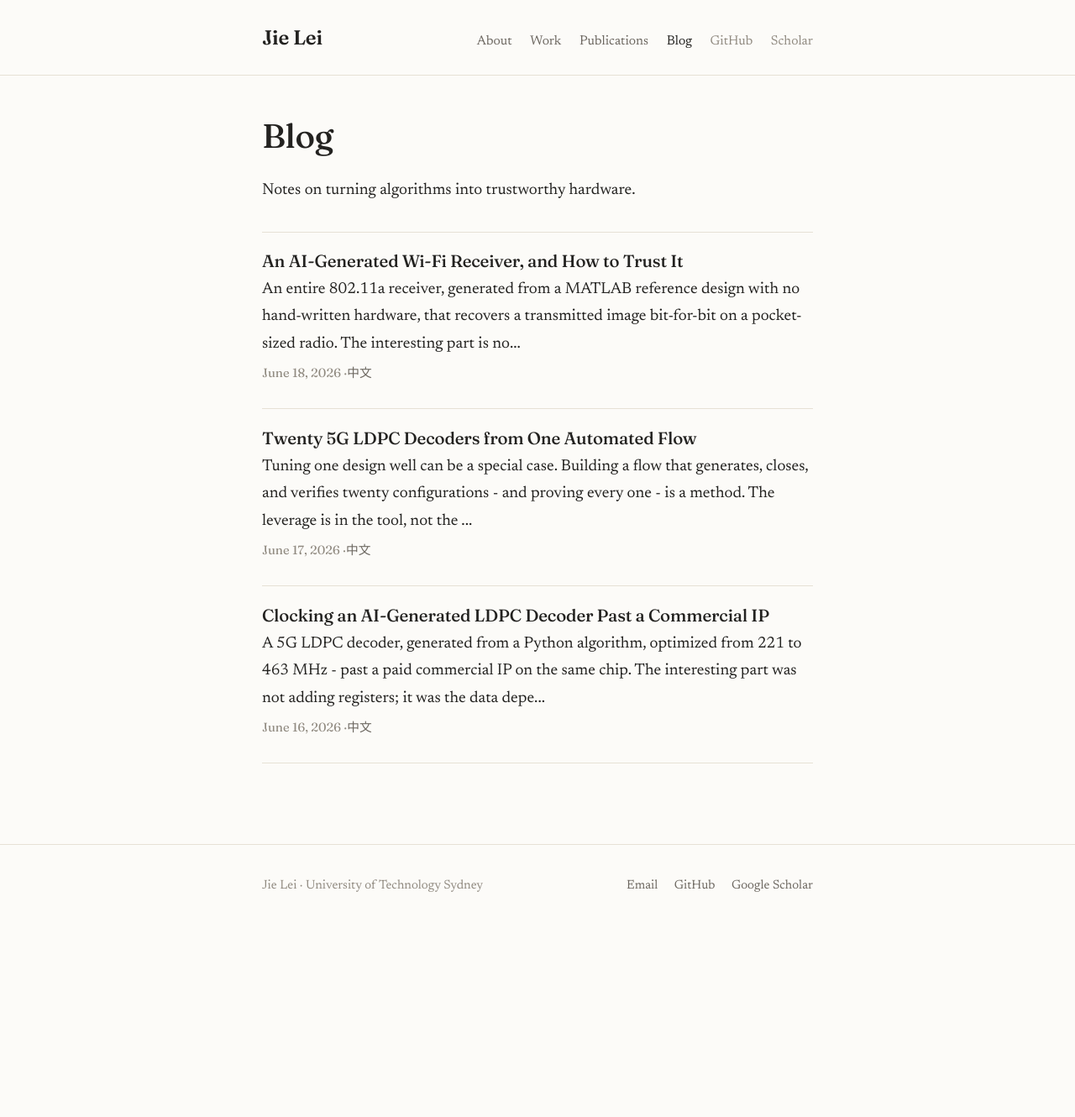
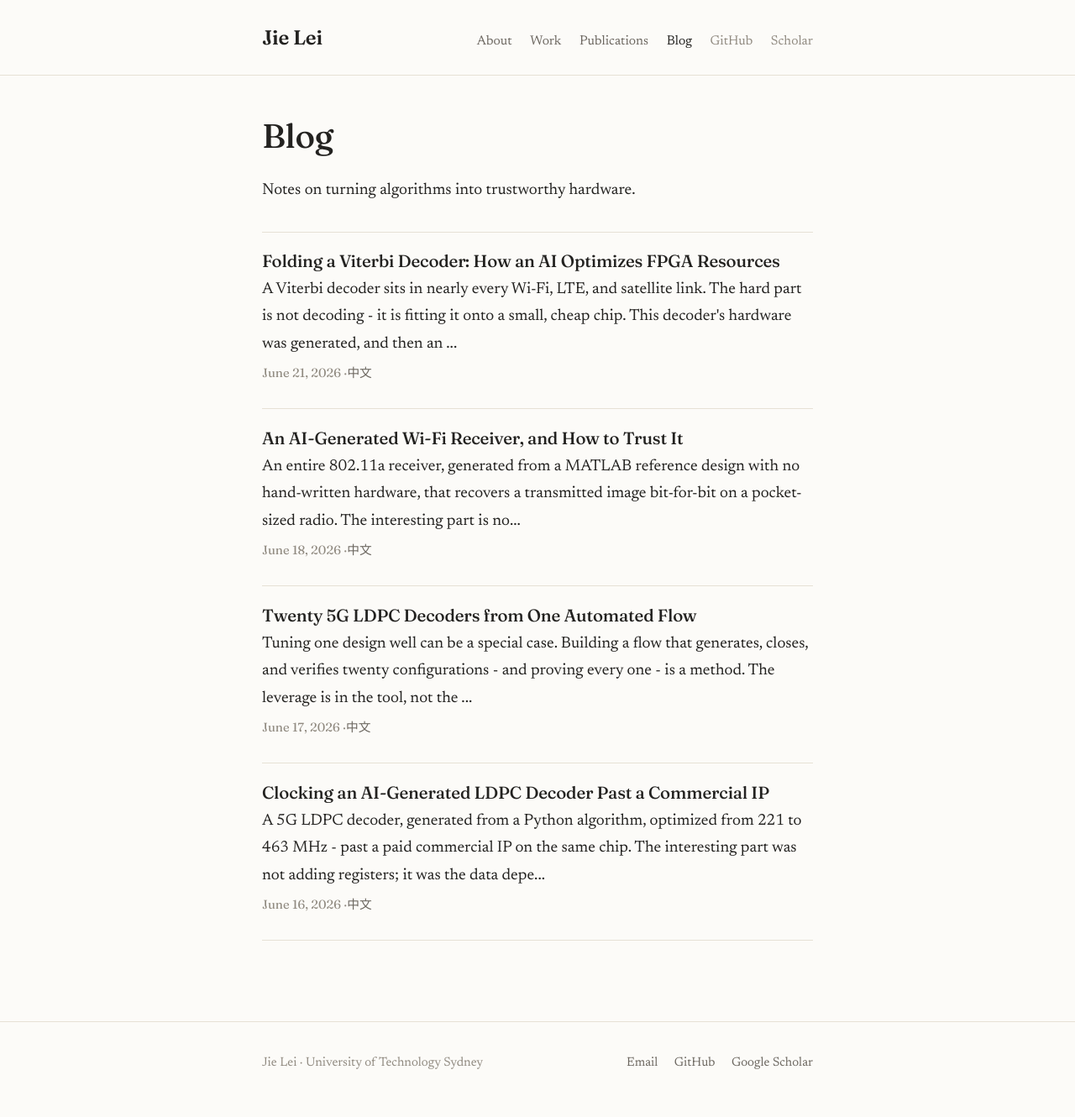
Before and after one commit to rockyco/rockyco.github.io, a Jekyll site: the page built from blog.md, in a window 1280 px wide. Shown: the whole page at 84% size. Built offline with Jekyll 4.4.1, drawn with Linux system fonts in a browser that asks for light colours; before the commit the page ends 1119 px from its top, so only the background shows below that; part of the change alters nothing that is shown.

Commit message:
blog: add bilingual Viterbi resource-folding write-up
Add EN+ZH paired post (slug viterbi-resource-folding) on folding a Viterbi
decoder for FPGA resource optimization, with 8 figures each. Enrich the
work.md convolutional-decoder card with the folding story and link it to
the new write-up.

Co-Authored-By: Claude Opus 4.8 (1M context) <noreply@anthropic.com>

```diff
--- /dev/null
+++ b/_posts/2026-06-21-viterbi-resource-folding.md
@@ -0,0 +1,193 @@
+---
+layout: post
+title: "Folding a Viterbi Decoder: How an AI Optimizes FPGA Resources"
+date: 2026-06-21
+lang: en
+translation_id: viterbi-resource-folding
+reading_time: 8
+excerpt: "A Viterbi decoder sits in nearly every Wi-Fi, LTE, and satellite link. The hard part is not decoding - it is fitting it onto a small, cheap chip. This decoder's hardware was generated, and then an AI optimized its resources the way an engineer would: read the reports, find the real bottleneck, swap the microarchitecture, take a measured dead-end, and verify every step bit-for-bit."
+---
+
+A Viterbi decoder is the error-correction block at the end of almost every Wi-Fi, LTE, and
+satellite link. The hard part was never decoding. It is fitting the decoder onto a cheap, small
+FPGA, or packing several of them onto one chip. Underneath, that is a resource problem: spend
+fewer lookup tables, fewer flip-flops, less on-chip memory.
+
+The hardware for this decoder was not written by hand. It was generated from a Python description
+of the algorithm by our generation framework. This post is about what came next: handing it to an
+AI to optimize for resources. The AI worked the way an FPGA engineer does - it read the
+place-and-route utilization and timing reports, decided where the savings were and which moves
+could reach them, measured each result, judged right from wrong, backed out of a dead-end, and
+verified every change bit-for-bit. The reusable result is not this one decoder. It is that loop.
+
+## What a Viterbi decoder actually does
+
+It helps to picture the algorithm before talking about what is expensive in it.
+
+Think of a layered road map. Each layer has a handful of junctions, and you want the
+lowest-total-cost route from start to finish. At every junction you keep only the single cheapest
+way to reach it and discard the rest. When you arrive at the end, you walk backwards along the
+routes you kept, and the best overall path falls out. That is exactly what a Viterbi decoder does.
+
+Back in radio terms: a convolutional code adds redundancy to each transmitted bit, and the
+receiver gets a stream of noisy soft samples. The decoder works backwards from that noise to the
+most likely sequence of bits that was actually sent - maximum-likelihood decoding.
+
+<figure>
+  <a class="zoom" href="{{ '/assets/blog/viterbi-resource-folding/en/mechanism.png' | relative_url }}">
+    <img src="{{ '/assets/blog/viterbi-resource-folding/en/mechanism.png' | relative_url }}" alt="A Viterbi decoder as a trellis: add-compare-select at each state, then traceback.">
+  </a>
+  <figcaption>The road map is called a trellis. Each clock, every state does an add-compare-select; a window of decisions is then traced back into bits.</figcaption>
+</figure>
+
+That map is called a trellis. With constraint length seven, it has sixty-four states - sixty-four
+junctions. Every clock, each state runs one **add-compare-select**: add the branch cost, compare
+the two incoming paths, keep the better one, and record which it chose. After enough decisions
+accumulate, walking backwards from the current best state recovers the bits one by one. That last
+step is the traceback.
+
+## Why shrinking it is hard
+
+The most direct build gives all sixty-four states their own add-compare-select engine, sixty-four
+side by side, finishing a step every clock. Fast and simple, but large and wasteful - and idle
+most of the time, because the throughput an application needs is far below what the FPGA can run.
+
+The harder problem is in the add-compare-select itself. The new path metric depends on the one
+just computed a clock earlier. That is a feedback loop, and a feedback loop cannot be sped up by
+pipelining: the next step needs this step's result, so dropping a register into the path only makes
+the loop turn slower. So "can folding save area" and "can folding keep the clock" are two separate
+questions. That separation is the whole difficulty.
+
+<figure>
+  <a class="zoom" href="{{ '/assets/blog/viterbi-resource-folding/en/challenge.png' | relative_url }}">
+    <img src="{{ '/assets/blog/viterbi-resource-folding/en/challenge.png' | relative_url }}" alt="Fully parallel decoder is large and idle; the add-compare-select recurrence cannot be pipelined.">
+  </a>
+  <figcaption>The parallel build is big and idle, and the add-compare-select feedback loop is the one path you cannot pipeline.</figcaption>
+</figure>
+
+So why fold at all? Because the application never needs full speed. The fastest 802.11a mode is
+54 Mbps, while a full-speed decoder running at 160 MHz emits one bit per clock - about 160 Mbps,
+nearly three times the requirement. That headroom is the opportunity: time-multiplex the compute.
+Let one engine run a few clocks and take all the states in turn, instead of laying down a wide
+field of fully parallel hardware. As long as throughput stays above 54 Mbps nothing is lost, and
+everything saved is area. The only remaining catch is not to drop the clock while folding.
+
+## The first lever: folding
+
+Folding reuses one add-compare-select engine across several clocks instead of building one per
+state. The AI folded, and the area came down immediately: the constraint-length-seven core fell
+from about 2,300 logic cells to roughly 740 - close to a two-thirds saving.
+
+<figure>
+  <a class="zoom" href="{{ '/assets/blog/viterbi-resource-folding/en/resource_shrink.png' | relative_url }}">
+    <img src="{{ '/assets/blog/viterbi-resource-folding/en/resource_shrink.png' | relative_url }}" alt="Logic area falling across fold factors while the clock holds.">
+  </a>
+  <figcaption>More folding, less logic - the area falls to a third while the clock stays in range.</figcaption>
+</figure>
+
+Then it measured the clock, and the clock had dropped. It did not stop there.
+
+## The diagnosis: folding is not the same as losing the clock
+
+The AI opened the critical path, and the cause had little to do with folding itself. The read
+microarchitecture was built wrong. After folding, each clock reads a different slice of the
+storage bank, and the most direct way to write that is to use a phase counter to index a
+multiplexer. The trouble is that the phase counter landed squarely on the read path feeding the
+feedback loop - the one path that is already hard to keep fast.
+
+<figure>
+  <a class="zoom" href="{{ '/assets/blog/viterbi-resource-folding/en/read_engine.png' | relative_url }}">
+    <img src="{{ '/assets/blog/viterbi-resource-folding/en/read_engine.png' | relative_url }}" alt="Before: phase-indexed read multiplexer on the critical path. After: fixed tap with a rotating bank.">
+  </a>
+  <figcaption>The slow version indexes a wide read multiplexer by the phase counter; the fix reads a fixed tap and rotates the bank instead.</figcaption>
+</figure>
+
+The problem was not folding. It was how that read was built. Change the structure, and the clock
+comes back.
+
+## The fix: rotate the buffer, read a fixed tap
+
+The AI changed the read to a rotation. Instead of a moving index choosing a slice, it reads one
+fixed, unchanging tap and rotates the bank by one position each phase so the next slice arrives in
+front of it. That pulls the phase counter off the wide read path entirely - it now only selects
+the branch cost. The AI measured again: at the same fold factor, the clock climbed from 147 back to
+about 160 MHz, the logic area was unchanged, and it even shed a few flip-flops.
+
+<figure>
+  <a class="zoom" href="{{ '/assets/blog/viterbi-resource-folding/en/waterfall.png' | relative_url }}">
+    <img src="{{ '/assets/blog/viterbi-resource-folding/en/waterfall.png' | relative_url }}" alt="Same fold factor: the right read microarchitecture recovers the clock; folding alone does not.">
+  </a>
+  <figcaption>Same path, same fold factor: the right microarchitecture lifts the clock back to full speed. Folding alone does not get there.</figcaption>
+</figure>
+
+There is a general rule underneath this. Folding any two-input butterfly forces a data reorder -
+you cannot avoid it. The only choice is where to pay for it, and here the cost was placed where it
+is free.
+
+## A few more levers
+
+Making folding efficient was not one trick but a string of microarchitecture choices the AI worked
+out by trying them:
+
+- Splitting the shared branch-cost multiplexer into one per lane drops the fan-out and, at the
+  deepest fold, recovers more than twenty percent of the clock at the heaviest code rate.
+- Moving the adder tree out of the way of the feedback loop returns the deep-rate case to full
+  speed.
+- Narrowing the arithmetic widths saves more area than folding alone at the lighter code rates, and
+  lifts the clock as a side effect.
+
+<figure>
+  <a class="zoom" href="{{ '/assets/blog/viterbi-resource-folding/en/levers.png' | relative_url }}">
+    <img src="{{ '/assets/blog/viterbi-resource-folding/en/levers.png' | relative_url }}" alt="Three microarchitecture levers and their measured gains.">
+  </a>
+  <figcaption>Three microarchitecture levers, each with the gain it actually measured.</figcaption>
+</figure>
+
+## A dead-end, kept on the record
+
+The AI also tried a third approach: a double-buffered ping-pong read. It built it, synthesized it,
+and ran it all the way through place-and-route - not a paper estimate. The result was a regression,
+about 12 MHz slower than the rotating read. So the AI backed it out.
+
+That negative result is not wasted. It is what makes the final numbers trustworthy: the chosen
+design won against a real alternative that was measured and rejected, not against a strawman.
+
+## A menu, and the receiver that uses it
+
+What the AI produced is not a single point but a menu. Fold less and the design is faster and
+larger; fold more and it is smaller and slower. The 54 Mbps that 802.11a needs is cleared by both
+the light folds; the deeper folds are smaller and slower, suited to slow channels where you would
+rather pack several decoders onto one chip. Every point on the menu is verified and deliverable.
+
+<figure>
+  <a class="zoom" href="{{ '/assets/blog/viterbi-resource-folding/en/tradespace.png' | relative_url }}">
+    <img src="{{ '/assets/blog/viterbi-resource-folding/en/tradespace.png' | relative_url }}" alt="Resource-versus-throughput menu with the 54 Mbps requirement line drawn in.">
+  </a>
+  <figcaption>The same decoder as a menu, with the application's 54 Mbps line drawn in. The chosen point is the one that meets it most cheaply.</figcaption>
+</figure>
+
+The deployed version is the two-fold rotating-read decoder. It went into a complete 802.11a
+receiver, was fed raw samples, and recovered the payload with zero bit errors across all eight
+modulation-and-coding schemes. A microarchitecture that wins on a benchmark only counts once it is
+inside the real receiver, decoding real samples, with every mode bit-exact.
+
+## What the loop was
+
+The final configuration is small and unglamorous: a two-fold decoder that holds the full-speed
+engine's clock while occupying only the folded engine's area, running on a low-cost Zynq-7010. The
+useful part is the loop that produced it.
+
+<figure>
+  <a class="zoom" href="{{ '/assets/blog/viterbi-resource-folding/en/loop.png' | relative_url }}">
+    <img src="{{ '/assets/blog/viterbi-resource-folding/en/loop.png' | relative_url }}" alt="The optimization loop: read the reports, find the bottleneck, swap the microarchitecture, verify bit-for-bit.">
+  </a>
+  <figcaption>Read the reports, locate the bottleneck, swap the microarchitecture, verify bit-for-bit, then repeat.</figcaption>
+</figure>
+
+Read the physical constraints, and tell apart a clock lost to folding from one lost to the
+microarchitecture. Judge correctly: folding is not the same as losing the clock, so put the
+unavoidable reorder where it costs nothing. Hit a dead-end and back out - the double buffer was
+measured and rejected, and that is what lets the numbers stand. Verify bit-for-bit: get each change
+right in the model first, then turn it into hardware, then check it again.
+
+The decoder is replaceable. The loop is the thing worth keeping.
--- /dev/null
+++ b/_posts/2026-06-21-viterbi-resource-folding.zh.md
@@ -0,0 +1,163 @@
+---
+layout: post
+title: "折叠 Viterbi 译码器：AI 怎么优化 FPGA 资源"
+date: 2026-06-21
+lang: zh
+translation_id: viterbi-resource-folding
+reading_time: 8
+excerpt: "Viterbi 译码器几乎在每条 Wi-Fi、LTE、卫星链路里都有。难的不是译码，是怎么把它塞进一颗便宜的小芯片。这个译码器的硬件是生成出来的，然后交给 AI 优化资源：读报告、定位真正的瓶颈、换微架构、量过一条死路再退回来，每一步都逐比特验证。"
+---
+
+Viterbi 译码器是几乎每条 Wi-Fi、LTE、卫星链路里都有的前向纠错。难的不是译码本身，而是怎么把它
+塞进一颗便宜的小 FPGA，或者在一颗芯片上多放几路。说到底，这是个省资源的问题：省查找表、省触发器、
+省片上内存。
+
+这个译码器的硬件不是手写的，是用我们的生成框架从 Python 算法代码生成出来的。这篇讲的是接下来的
+事：把它交给 AI 去优化资源。AI 做的事跟一个 FPGA 工程师一样，读布局布线后的资源利用率和时序分析
+报告，判断省在哪、有哪些方法能省到，量每一个结果，分对错，撞死路就退回来，每改一步都逐比特验证。
+真正能复用的不是这一个译码器，是这套循环。
+
+## Viterbi 译码器在做什么
+
+先把它讲清楚，不然后面省的是什么、难在哪都说不清。
+
+可以把它想成一张分层的路网图：每一层有几个路口，要找一条从头到尾、总开销最小的路。每个路口只保留
+"到这里最划算的那条进路"，其余的扔掉。走到终点，再顺着保留下来的路倒着走回去，最优路径就出来了。
+Viterbi 就是这么做的。
+
+放回通信里：卷积码在发送端给每个比特加了冗余，接收端收到的是一串带噪声的软采样。译码器要从这串
+噪声里，反推出最可能被发出去的那串比特，这叫最大似然译码。
+
+<figure>
+  <a class="zoom" href="{{ '/assets/blog/viterbi-resource-folding/zh/mechanism.png' | relative_url }}">
+    <img src="{{ '/assets/blog/viterbi-resource-folding/zh/mechanism.png' | relative_url }}" alt="把 Viterbi 译码器看成网格：每个状态做加-比-选，再回溯。">
+  </a>
+  <figcaption>那张路网图叫网格。每一拍每个状态做一次加-比-选，攒够一窗决策再回溯成比特。</figcaption>
+</figure>
+
+那张路网图叫网格（trellis）。约束长度 K=7，就是 64 个状态、64 个路口。每一拍，每个状态都做一次
+加-比-选：加上分支度量，比较两条汇入的路径，留下更优的那条，记下选了谁。攒够足够多的判决，从当前
+最优状态顺着这些记录往回走一遍，就把比特一个个译出来，这一步叫回溯。
+
+## 省资源难在哪
+
+最直接的做法，是给 64 个状态各配一套加-比-选引擎，64 套并排，一拍算完。又快又简单，但又大又费。
+而且大部分时间它在空转，因为应用要的吞吐，远低于 FPGA 能跑的吞吐。
+
+更难的一点在加-比-选本身。新的路径度量要用上一拍刚算出来的那个，这是一个反馈环。反馈环的问题是
+没法靠加流水线把慢路径切短：下一拍就要用这一拍的结果，插一级寄存器进去只会让环转得更慢。所以
+"折叠能省面积"和"折叠后还守不守得住时钟"是两个问题。难就难在这里。
+
+<figure>
+  <a class="zoom" href="{{ '/assets/blog/viterbi-resource-folding/zh/challenge.png' | relative_url }}">
+    <img src="{{ '/assets/blog/viterbi-resource-folding/zh/challenge.png' | relative_url }}" alt="全并行又大又空转，加-比-选反馈环也没法加流水线。">
+  </a>
+  <figcaption>全并行又大又空转，加-比-选这个反馈环是唯一一条没法加流水线的路。</figcaption>
+</figure>
+
+那为什么还要折？因为应用用不上满速。802.11a 最高 54 Mbps，而一个满速译码器在 160 MHz 下每拍出
+一个比特，差不多 160 Mbps，比标准要的快了近三倍。宽裕出来的时钟就是机会：把计算分时复用。让一套
+引擎跑几拍轮流算完所有状态，而不是铺一大片全并行的硬件。只要吞吐还在 54 Mbps 以上就不亏，省下的
+全是面积。剩下唯一的难点，是折的时候别把时钟降下去。
+
+## 第一个杠杆：折叠
+
+折叠就是把一套加-比-选引擎分几拍轮流复用，而不是给每个状态各造一套。AI 一折，面积就降下来：K=7
+的核从大约 2,300 个查找表降到 740 上下，省了接近三分之二。
+
+<figure>
+  <a class="zoom" href="{{ '/assets/blog/viterbi-resource-folding/zh/resource_shrink.png' | relative_url }}">
+    <img src="{{ '/assets/blog/viterbi-resource-folding/zh/resource_shrink.png' | relative_url }}" alt="折叠越多逻辑越少，时钟守住。">
+  </a>
+  <figcaption>折叠越多，逻辑越少：面积砍到三分之一，时钟还守在原来的区间。</figcaption>
+</figure>
+
+但 AI 量了一下时钟，掉了。它没有停在这里。
+
+## 诊断：折叠不等于掉时钟
+
+AI 翻到关键路径，原因跟折叠本身关系不大，是读取的微架构没搭对。折叠之后，每拍要读存储 bank 里
+不同的一片，最直接的写法是用相位计数器去索引一个多路选择器。问题是这个相位计数器正好压在通往
+反馈环的读取路径上，而那条路本来就难做快。
+
+<figure>
+  <a class="zoom" href="{{ '/assets/blog/viterbi-resource-folding/zh/read_engine.png' | relative_url }}">
+    <img src="{{ '/assets/blog/viterbi-resource-folding/zh/read_engine.png' | relative_url }}" alt="改之前相位索引读取压住时钟，改之后固定抽头让 bank 旋转。">
+  </a>
+  <figcaption>慢的写法用相位计数器去索引一个很宽的读取选择器；改法是读固定抽头、让 bank 自己旋转。</figcaption>
+</figure>
+
+问题不在折叠，在这个读取怎么搭。换个搭法，时钟就回来了。
+
+## 换上对的微架构
+
+AI 把读取改成旋转：读一个固定不动的抽头，让 bank 每个相位自己转一格，把下一片转到面前。这样相位
+计数器就从那条很宽的读取路径上撤下来了，只去选分支度量。AI 再量一遍，同样是二折，时钟从 147 提到
+约 160 MHz，逻辑面积没变，触发器还少了几个。
+
+<figure>
+  <a class="zoom" href="{{ '/assets/blog/viterbi-resource-folding/zh/waterfall.png' | relative_url }}">
+    <img src="{{ '/assets/blog/viterbi-resource-folding/zh/waterfall.png' | relative_url }}" alt="同一条路、同一折叠，换对微架构把时钟抬回满速，单靠折叠不行。">
+  </a>
+  <figcaption>同一条路、同样的折叠：换对微架构把时钟抬回满速，单靠折叠到不了这里。</figcaption>
+</figure>
+
+背后有一条通用的道理：折叠任何一个二输入蝶形，都会逼出一次数据重排，躲不掉。能选的只是在哪里
+为它买单，这里把它放在了不额外花成本的地方。
+
+## 还动了几个杠杆
+
+把折叠做高效不是靠一招，而是 AI 一路试出来的一串微架构选择：
+
+- 把共享的大分支度量选择器拆成每路一个，扇出降下来，最深的折叠在最重的码率下把时钟提了两成多。
+- 把挡在反馈环前面的加法树挪出去，深码率回到满速。
+- 低码率下收窄运算位宽，比折叠更省面积，还顺带把时钟抬高。
+
+<figure>
+  <a class="zoom" href="{{ '/assets/blog/viterbi-resource-folding/zh/levers.png' | relative_url }}">
+    <img src="{{ '/assets/blog/viterbi-resource-folding/zh/levers.png' | relative_url }}" alt="三个微架构杠杆，各自的实测收益。">
+  </a>
+  <figcaption>三个微架构杠杆，各自的实测收益。</figcaption>
+</figure>
+
+## 撞过一次死路
+
+AI 还试过第三种方案：双缓冲乒乓。做出来、综合、布局布线都跑了一遍，不是只在纸上说。结果是退步，
+比旋转读取慢了大约 12 MHz。于是 AI 退了回去。
+
+这个负面结果不浪费。正是它让最后的数字可信：选定的设计是赢过一个真量过、又被否掉的对手，而不是
+赢过一个稻草人。
+
+## 一份资源菜单，用在真正的接收机里
+
+AI 产出的不是一个点，是一份菜单：折得越浅越快越大，折得越深越小越慢。802.11a 要的 54 Mbps，折 1、
+折 2 都够；折 4、折 8 更小更慢，留给慢速信道，一颗芯片上能多放几路。每个点都验证过、能交付。
+
+<figure>
+  <a class="zoom" href="{{ '/assets/blog/viterbi-resource-folding/zh/tradespace.png' | relative_url }}">
+    <img src="{{ '/assets/blog/viterbi-resource-folding/zh/tradespace.png' | relative_url }}" alt="资源对吞吐的菜单，画上了 54 Mbps 这条需求线。">
+  </a>
+  <figcaption>同一个译码器，一份菜单，画上 54 Mbps 这条需求线。选的就是最省的那个达标点。</figcaption>
+</figure>
+
+部署用的是二折旋转读取版，放进了一个完整的 802.11a 接收机，喂原始采样，八种调制编码方式全部
+零比特错误恢复出载荷。一个在基准上赢的微架构，还得真放进接收机、译真实采样、八种方式零误码，
+才算数。
+
+## 这套循环
+
+最后落地的配置很小也很实在：一个二折译码器守住了满速引擎的时钟，只占折叠引擎的面积，跑在一颗
+低成本的 Zynq-7010 上。比这个译码器更有用的，是背后这套循环。
+
+<figure>
+  <a class="zoom" href="{{ '/assets/blog/viterbi-resource-folding/zh/loop.png' | relative_url }}">
+    <img src="{{ '/assets/blog/viterbi-resource-folding/zh/loop.png' | relative_url }}" alt="优化循环：读报告、定位瓶颈、换微架构、逐比特验证，再循环。">
+  </a>
+  <figcaption>读报告、定位瓶颈、换微架构、逐比特验证，再循环。</figcaption>
+</figure>
+
+读懂物理约束，分清掉时钟是折叠的问题还是微架构的问题。判断对错：折叠不等于掉时钟，把躲不掉的
+重排放到不花成本的地方。撞死路就退：双缓冲量过、退过，负面结果才让数字立得住。逐比特验证：每改
+一步先在模型里做对，再翻成硬件，再验一遍。
+
+译码器是可以替换的，这套循环才是值得留下来的东西。
--- a/work.md
+++ b/work.md
@@ -46,7 +46,9 @@ in the design reports.
 
   <div class="card">
     <h3>Convolutional decoder</h3>
-    <p>A maximum-likelihood decoder for the codes used in nearly every wireless standard, from Wi-Fi to satellite links. It decodes continuously and sits in a slower clock region so its feedback loop never holds back the rest of the receiver.</p>
+    <p>A maximum-likelihood decoder for the codes used in nearly every wireless standard, from Wi-Fi to satellite links. An AI folded it down to a third of its logic while holding the full-speed clock, producing a menu of size-versus-speed points; the compact version runs inside the Wi-Fi receiver above, every mode bit-exact.</p>
+    {% assign vpost = site.posts | where: "translation_id", "viterbi-resource-folding" | where: "lang", "en" | first %}
+    <p class="meta"><a href="{{ vpost.url | relative_url }}">Read the full write-up</a></p>
   </div>
 
 </div>
```
Also changed, not shown: assets/blog/viterbi-resource-folding/en/challenge.png (added), assets/blog/viterbi-resource-folding/en/levers.png (added), assets/blog/viterbi-resource-folding/en/loop.png (added), assets/blog/viterbi-resource-folding/en/mechanism.png (added), assets/blog/viterbi-resource-folding/en/read_engine.png (added), assets/blog/viterbi-resource-folding/en/resource_shrink.png (added), assets/blog/viterbi-resource-folding/en/tradespace.png (added), assets/blog/viterbi-resource-folding/en/waterfall.png (added), assets/blog/viterbi-resource-folding/zh/challenge.png (added), assets/blog/viterbi-resource-folding/zh/levers.png (added), assets/blog/viterbi-resource-folding/zh/loop.png (added), assets/blog/viterbi-resource-folding/zh/mechanism.png (added), assets/blog/viterbi-resource-folding/zh/read_engine.png (added), assets/blog/viterbi-resource-folding/zh/resource_shrink.png (added), 2 more files.
